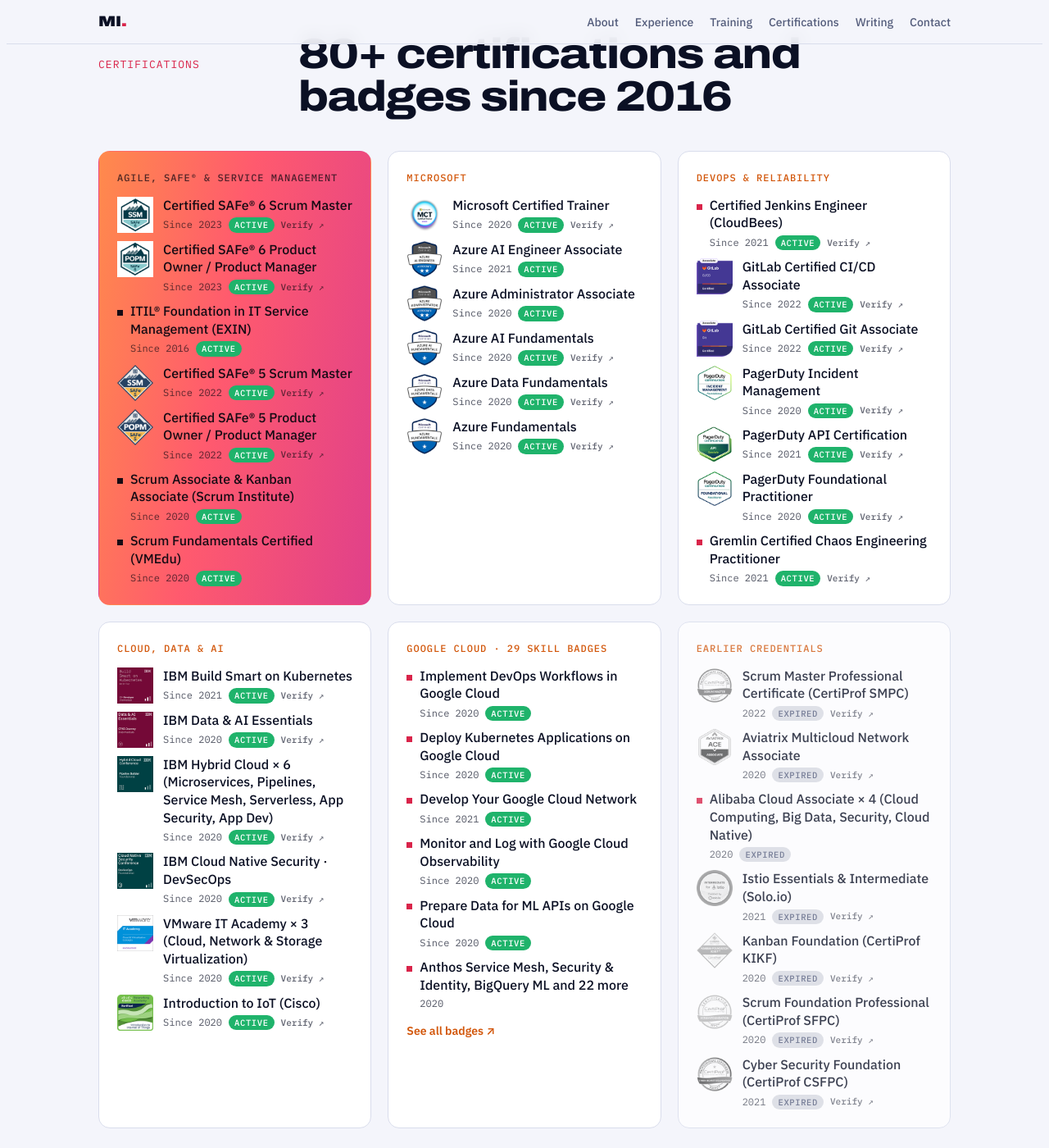
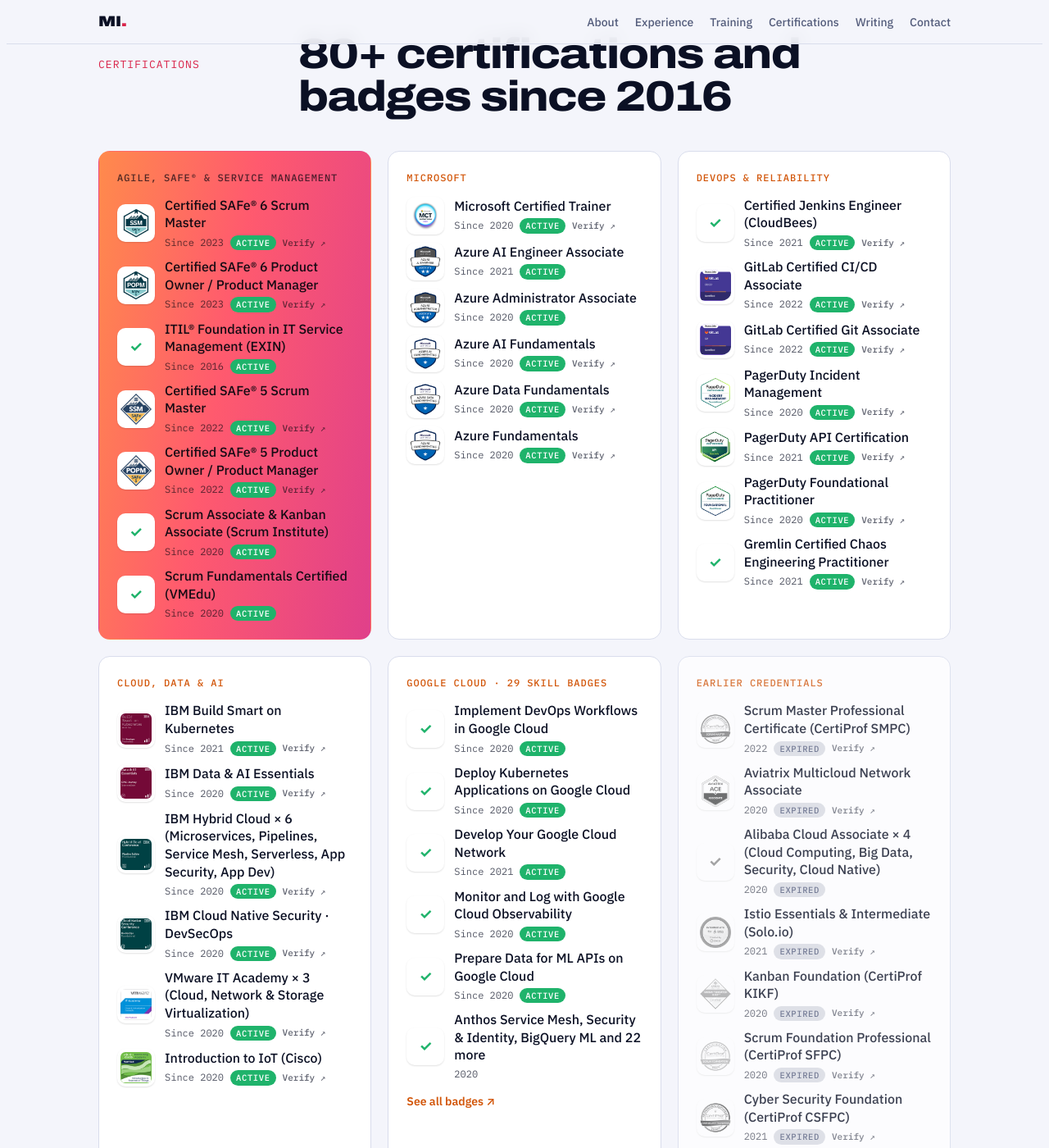
Before and after one commit to Madhan-I/Madhan-I.github.io, a Jekyll site: the page built from index.html, in a window 1280 px wide and 1400 px high, scrolled down 5115 px. Shown: the whole window at 82% size. Built offline with Jekyll 4.4.1, drawn with Linux system fonts in a browser that asks for light colours.

Commit message:
Uniform white badge tiles and aligned certificate rows
Co-Authored-By: Claude Opus 5.5 <noreply@anthropic.com>
Claude-Session: https://claude.ai/code/session_01MFRrTt7LBDdX57m85KHNGp

```diff
--- a/assets/css/style.css
+++ b/assets/css/style.css
@@ -360,3 +360,9 @@ section.flush-top { padding-top: 0; }
 .lightbox img { display: block; max-width: 100%; max-height: 82vh; border-radius: 10px; margin: 0 auto; }
 .lb-cap { color: #F4F2EC; text-align: center; margin: 12px 0 0; font-size: 14px; }
 .lb-close { position: absolute; top: 6px; right: 6px; width: 40px; height: 40px; border-radius: 50%; border: 0; background: rgba(6,9,24,.8); color: #fff; font-size: 24px; line-height: 1; cursor: pointer; }
+
+/* Uniform badge tiles */
+.cg .badge { box-sizing: border-box; width: 46px; height: 46px; padding: 4px; border-radius: 10px; background: #FFFFFF; box-shadow: 0 1px 2px rgba(0,0,0,.12); }
+.cg .badge.ph { display: inline-flex; align-items: center; justify-content: center; font: 700 18px/1 var(--body); color: #1FB36B; }
+.cg.muted .badge.ph { color: var(--muted); }
+.cg li.cert { align-items: center; }
--- a/index.html
+++ b/index.html
@@ -103,7 +103,7 @@ layout: default
       {% for g in p.certifications %}
       <div class="cg{% if g.featured %} featured{% endif %}{% if g.muted %} muted{% endif %}">
         <h3>{{ g.group }}</h3>
-        <ul>{% for c in g.items %}<li class="cert{% if c.badge %} has-badge{% endif %}">{% if c.badge %}<img class="badge" src="{{ '/assets/badges/' | append: c.badge | relative_url }}" alt="" width="44" height="44" loading="lazy">{% endif %}<span class="cbody"><span class="cn">{% if c.url %}<a href="{{ c.url }}" target="_blank" rel="noopener">{{ c.name }}</a>{% else %}{{ c.name }}{% endif %}</span><span class="meta">{% if c.year %}<span class="yr">{% if c.status == "Active" %}Since {% endif %}{{ c.year }}</span>{% endif %}{% if c.status == "Active" %}<span class="live">Active</span>{% elsif c.status == "Expired" %}<span class="expired">Expired</span>{% endif %}{% if c.url %}<span class="verify-link">Verify ↗</span>{% endif %}</span></span></li>{% endfor %}</ul>
+        <ul>{% for c in g.items %}<li class="cert has-badge">{% if c.badge %}<img class="badge" src="{{ '/assets/badges/' | append: c.badge | relative_url }}" alt="" width="44" height="44" loading="lazy">{% else %}<span class="badge ph" aria-hidden="true">✓</span>{% endif %}<span class="cbody"><span class="cn">{% if c.url %}<a href="{{ c.url }}" target="_blank" rel="noopener">{{ c.name }}</a>{% else %}{{ c.name }}{% endif %}</span><span class="meta">{% if c.year %}<span class="yr">{% if c.status == "Active" %}Since {% endif %}{{ c.year }}</span>{% endif %}{% if c.status == "Active" %}<span class="live">Active</span>{% elsif c.status == "Expired" %}<span class="expired">Expired</span>{% endif %}{% if c.url %}<span class="verify-link">Verify ↗</span>{% endif %}</span></span></li>{% endfor %}</ul>
         {% if g.link %}<a class="group-link" href="{{ g.link }}" target="_blank" rel="noopener">See all badges ↗</a>{% endif %}
       </div>
       {% endfor %}
```
